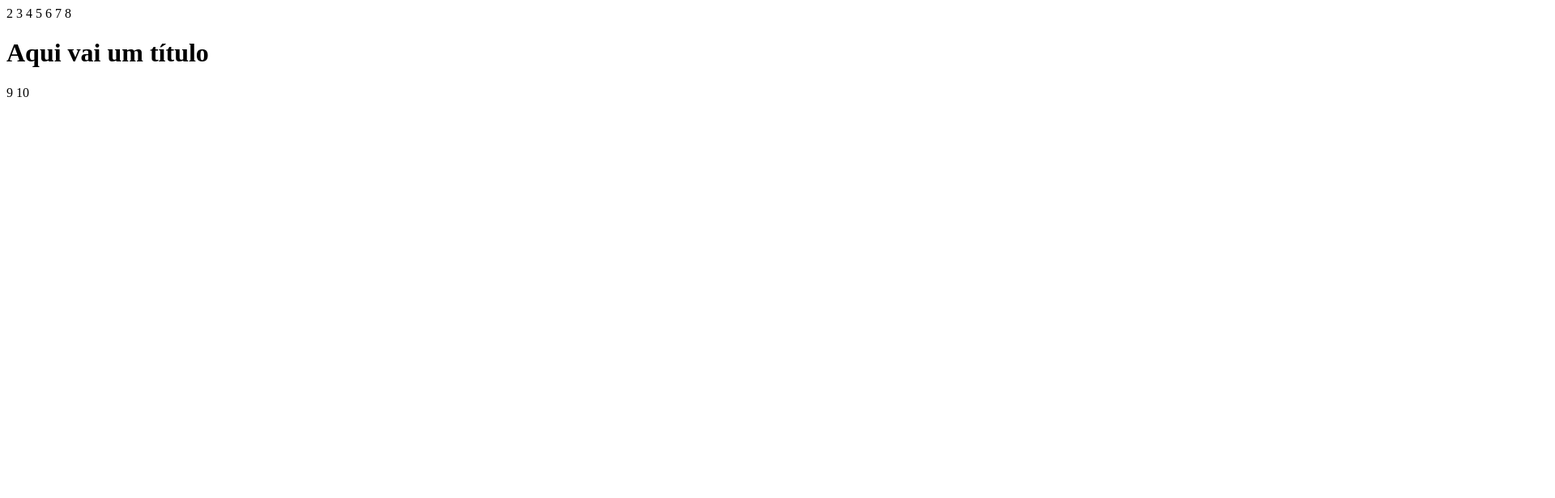
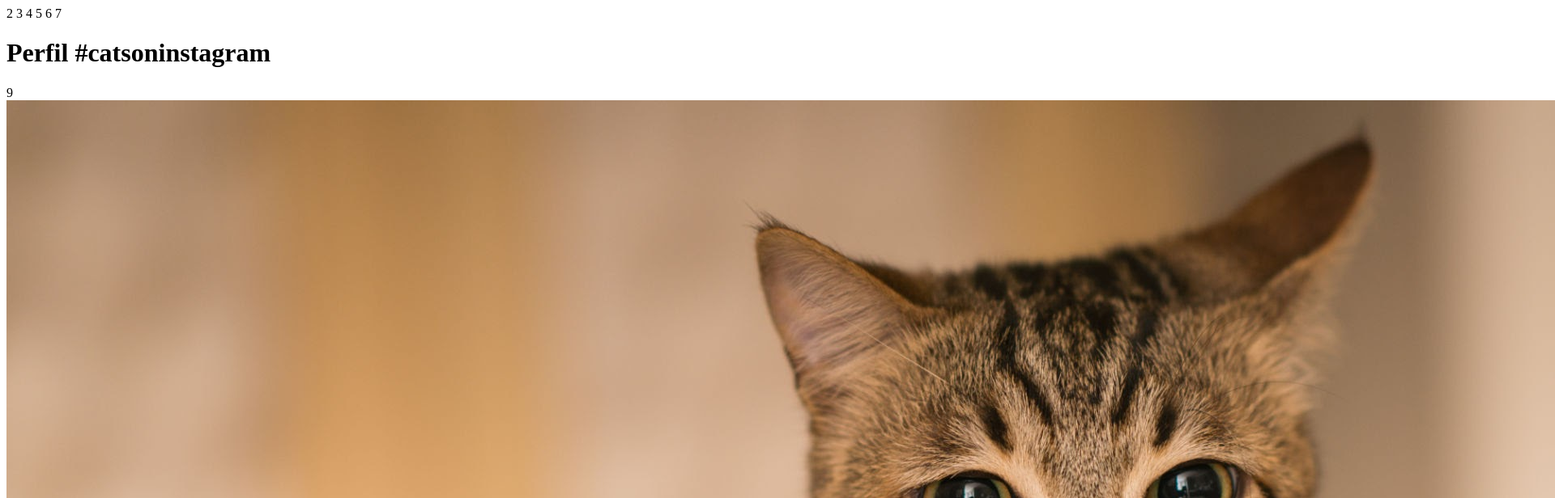
Before and after one commit to juangdes/QSGitTest, a plain HTML site: page index.html in a window 1280 px wide. Shown: the top 616 px of the page at 81% size, 1920 px wide, since content can reach past the window. Drawn offline with Linux system fonts and the light colour scheme.

Commit message:
adicionado uma foto de gato

```diff
--- a/index.html
+++ b/index.html
@@ -5,6 +5,7 @@
 5 <meta charset="utf-8">
 6 </head>
 7 <body>
-8 <h1>Aqui vai um título</h1>
+    <h1>Perfil #catsoninstagram</h1>
+9       <img src="images/gato.jpg" />
 9 </body>
 10 </html>
```
Also changed, not shown: images/gato.jpg (added).
